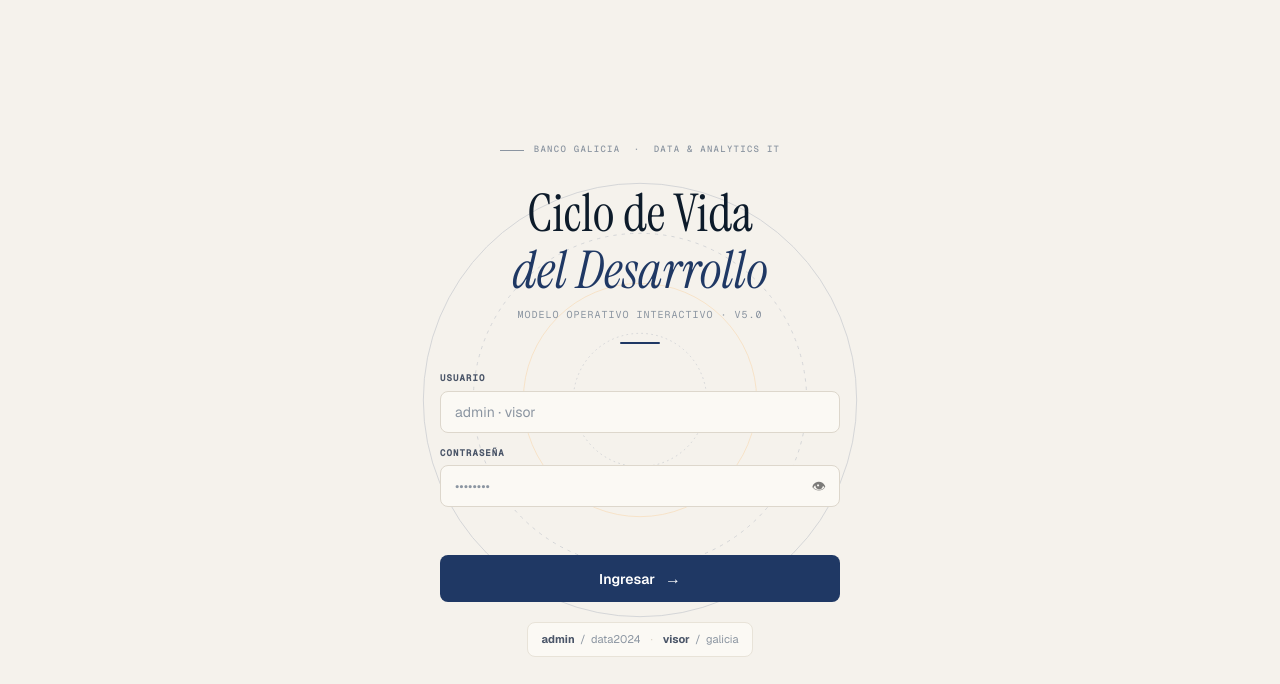
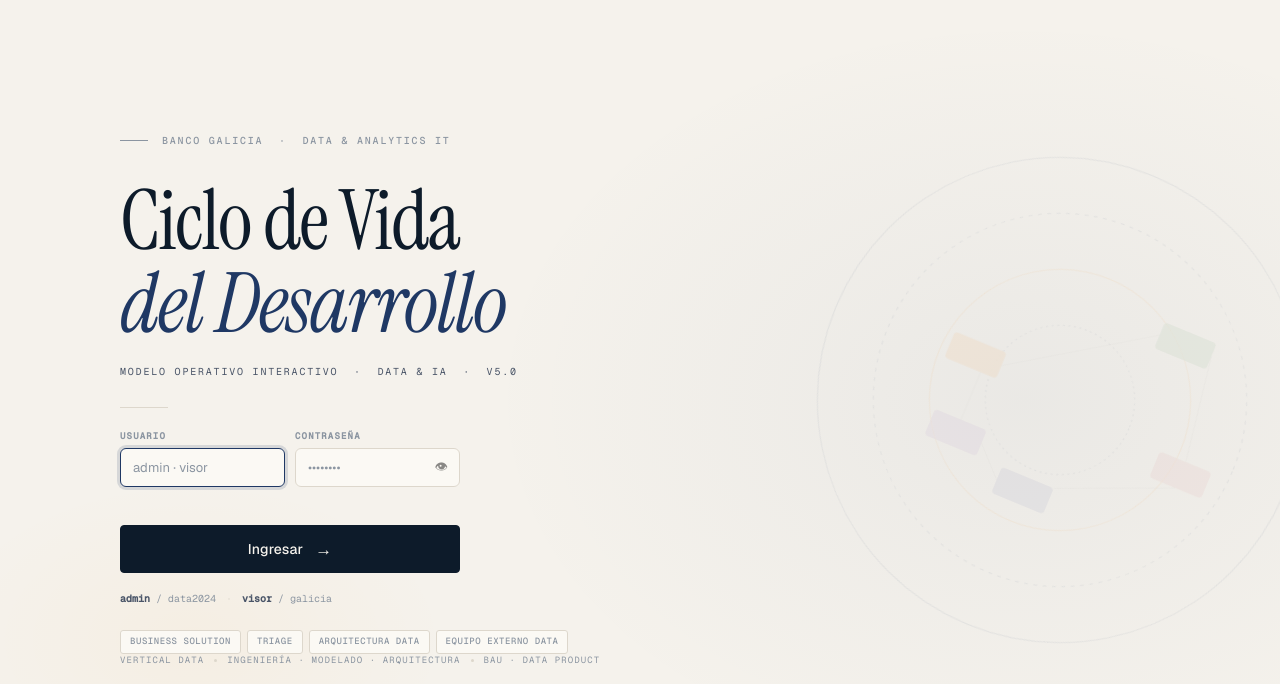
Before and after one commit to alejandrogenovese/ciclo_vida_data_engineering, a website: page index.html in a window 1280 px wide. Drawn offline with nearby package versions, Linux system fonts and the light colour scheme.

Commit message:
feat: centralizar actores, editor in-web, login admin/visor, pantalla unificada

```diff
--- a/index.html
+++ b/index.html
@@ -144,58 +144,8 @@
   </div>
 </div>
 
-<!-- ============ LOGIN SCREEN ============ -->
-<div id="login-screen" role="dialog" aria-modal="true" aria-label="Acceso al modelo operativo">
-
-  <div class="login-bg" aria-hidden="true">
-    <svg class="login-deco" viewBox="0 0 600 600" fill="none" xmlns="http://www.w3.org/2000/svg">
-      <circle cx="300" cy="300" r="260" stroke="#1F3864" stroke-width="1"/>
-      <circle cx="300" cy="300" r="200" stroke="#1F3864" stroke-width="1" stroke-dasharray="4 6"/>
-      <circle cx="300" cy="300" r="140" stroke="#FF8C00" stroke-width="1"/>
-      <circle cx="300" cy="300" r="80"  stroke="#1F3864" stroke-width="1" stroke-dasharray="2 4"/>
-    </svg>
-  </div>
-
-  <div class="login-inner">
-    <div class="login-org">
-      <span class="login-org-line"></span>
-      Banco Galicia &nbsp;·&nbsp; Data &amp; Analytics IT
-    </div>
-
-    <h1 class="login-title">Ciclo de Vida<br><em>del Desarrollo</em></h1>
-    <p class="login-subtitle">Modelo Operativo Interactivo · v5.0</p>
-
-    <div class="login-divider"></div>
-
-    <form class="login-form" id="loginForm" autocomplete="off">
-      <div class="login-field">
-        <label class="login-label" for="loginUser">Usuario</label>
-        <input class="login-input" id="loginUser" type="text" placeholder="admin · visor" autocomplete="username" spellcheck="false">
-      </div>
-      <div class="login-field">
-        <label class="login-label" for="loginPass">Contraseña</label>
-        <div class="login-pass-wrap">
-          <input class="login-input" id="loginPass" type="password" placeholder="••••••••" autocomplete="current-password">
-          <button type="button" class="login-show-pass" id="loginShowPass" title="Mostrar / ocultar">👁</button>
-        </div>
-      </div>
-      <div class="login-error" id="loginError"></div>
-      <button type="submit" class="login-cta" id="loginBtn">
-        Ingresar <span class="login-arrow">→</span>
-      </button>
-    </form>
-
-    <div class="login-hint">
-      <span class="login-hint-row"><strong>admin</strong> &nbsp;/&nbsp; data2024</span>
-      <span class="login-hint-sep">·</span>
-      <span class="login-hint-row"><strong>visor</strong> &nbsp;/&nbsp; galicia</span>
-    </div>
-  </div>
-
-</div>
-
-<!-- ============ COVER SCREEN ============ -->
-<div id="cover-screen" role="dialog" aria-modal="true" aria-label="Bienvenida al Ciclo de Vida del Desarrollo">
+<!-- ============ COVER + LOGIN (pantalla unificada) ============ -->
+<div id="cover-screen" role="dialog" aria-modal="true" aria-label="Acceso al Ciclo de Vida del Desarrollo">
 
   <!-- Fondo decorativo -->
   <div class="cover-bg" aria-hidden="true">
@@ -236,23 +186,41 @@
 
     <div class="cover-divider"></div>
 
-    <p class="cover-hint">
-      Recorrido guiado etapa por etapa del ciclo operativo de Data Engineering —
-      desde el ingreso de una iniciativa hasta la entrega del producto de datos.
-      Narrativa sincronizada con el diagrama para cada origen y camino de entrega.
-    </p>
-
-    <div class="cover-actions">
-      <button class="cover-cta" id="coverCta">
-        Explorar modelo
+    <!-- Formulario de login integrado — reemplaza al botón "Explorar modelo" -->
+    <form class="cover-login-form" id="loginForm" autocomplete="off">
+      <div class="cover-login-fields">
+        <div class="cover-login-field">
+          <label class="cover-login-label" for="loginUser">Usuario</label>
+          <input class="cover-login-input" id="loginUser" type="text"
+                 placeholder="admin · visor" autocomplete="username" spellcheck="false">
+        </div>
+        <div class="cover-login-field">
+          <label class="cover-login-label" for="loginPass">Contraseña</label>
+          <div class="cover-login-pass-wrap">
+            <input class="cover-login-input" id="loginPass" type="password"
+                   placeholder="••••••••" autocomplete="current-password">
+            <button type="button" class="cover-login-show" id="loginShowPass" title="Mostrar / ocultar">👁</button>
+          </div>
+        </div>
+      </div>
+      <div class="cover-login-error" id="loginError"></div>
+      <button type="submit" class="cover-cta" id="coverCta">
+        Ingresar
         <span class="cover-arrow">→</span>
       </button>
-      <div class="cover-paths">
-        <span class="cover-path-tag">Business Solution</span>
-        <span class="cover-path-tag">Triage</span>
-        <span class="cover-path-tag">Arquitectura Data</span>
-        <span class="cover-path-tag">Equipo Externo Data</span>
-      </div>
+    </form>
+
+    <div class="cover-login-hint">
+      <span><strong>admin</strong> / data2024</span>
+      <span class="cover-hint-sep">·</span>
+      <span><strong>visor</strong> / galicia</span>
+    </div>
+
+    <div class="cover-paths">
+      <span class="cover-path-tag">Business Solution</span>
+      <span class="cover-path-tag">Triage</span>
+      <span class="cover-path-tag">Arquitectura Data</span>
+      <span class="cover-path-tag">Equipo Externo Data</span>
     </div>
 
     <div class="cover-meta">
--- a/style.css
+++ b/style.css
@@ -1746,216 +1746,7 @@ kbd {
   gap: 6px;
 }
 
-/* ============ LOGIN SCREEN ============ */
-#login-screen {
-  position: fixed;
-  inset: 0;
-  z-index: 9999;
-  display: flex;
-  align-items: center;
-  justify-content: center;
-  background: var(--bg);
-  overflow: hidden;
-}
-
-.login-bg {
-  position: absolute;
-  inset: 0;
-  display: flex;
-  align-items: center;
-  justify-content: center;
-  pointer-events: none;
-  opacity: .18;
-}
-
-.login-deco {
-  width: min(500px, 80vw);
-  height: auto;
-}
-
-.login-inner {
-  position: relative;
-  z-index: 1;
-  width: min(400px, 90vw);
-  display: flex;
-  flex-direction: column;
-  align-items: center;
-  gap: 0;
-  text-align: center;
-}
-
-.login-org {
-  display: flex;
-  align-items: center;
-  gap: 10px;
-  font-family: 'Geist Mono', monospace;
-  font-size: 9px;
-  font-weight: 500;
-  letter-spacing: .14em;
-  text-transform: uppercase;
-  color: var(--ink-mute);
-  margin-bottom: 28px;
-}
-
-.login-org-line {
-  display: inline-block;
-  width: 24px;
-  height: 1px;
-  background: var(--ink-mute);
-  flex-shrink: 0;
-}
-
-.login-title {
-  font-family: 'Instrument Serif', serif;
-  font-size: clamp(36px, 7vw, 52px);
-  font-weight: 400;
-  line-height: 1.1;
-  color: var(--ink);
-  margin: 0 0 8px;
-}
-
-.login-title em {
-  font-style: italic;
-  color: var(--accent);
-}
-
-.login-subtitle {
-  font-family: 'Geist Mono', monospace;
-  font-size: 10px;
-  letter-spacing: .1em;
-  text-transform: uppercase;
-  color: var(--ink-mute);
-  margin: 0 0 20px;
-}
-
-.login-divider {
-  width: 40px;
-  height: 2px;
-  background: var(--accent);
-  margin: 0 auto 28px;
-  border-radius: 2px;
-}
-
-.login-form {
-  width: 100%;
-  display: flex;
-  flex-direction: column;
-  gap: 14px;
-}
-
-.login-field {
-  display: flex;
-  flex-direction: column;
-  align-items: flex-start;
-  gap: 5px;
-}
-
-.login-label {
-  font-family: 'Geist Mono', monospace;
-  font-size: 9px;
-  font-weight: 600;
-  letter-spacing: .12em;
-  text-transform: uppercase;
-  color: var(--ink-soft);
-}
-
-.login-input {
-  width: 100%;
-  padding: 11px 14px;
-  border: 1px solid var(--line);
-  border-radius: 8px;
-  background: var(--bg-elev);
-  color: var(--ink);
-  font-family: 'Geist', sans-serif;
-  font-size: 14px;
-  box-sizing: border-box;
-  transition: border-color .15s, box-shadow .15s;
-}
-.login-input:focus {
-  outline: none;
-  border-color: var(--accent);
-  box-shadow: 0 0 0 3px color-mix(in srgb, var(--accent) 14%, transparent);
-}
-.login-input::placeholder { color: var(--ink-mute); }
-
-.login-pass-wrap {
-  position: relative;
-  width: 100%;
-}
-.login-pass-wrap .login-input { padding-right: 42px; }
-
-.login-show-pass {
-  position: absolute;
-  right: 10px;
-  top: 50%;
-  transform: translateY(-50%);
-  background: none;
-  border: none;
-  cursor: pointer;
-  font-size: 14px;
-  line-height: 1;
-  opacity: .5;
-  transition: opacity .15s;
-  padding: 4px;
-}
-.login-show-pass:hover { opacity: 1; }
-
-.login-error {
-  min-height: 18px;
-  font-size: 11px;
-  color: #c0392b;
-  font-weight: 500;
-  text-align: left;
-  letter-spacing: .01em;
-}
-
-.login-cta {
-  display: flex;
-  align-items: center;
-  justify-content: center;
-  gap: 10px;
-  width: 100%;
-  padding: 13px 20px;
-  background: var(--accent);
-  color: #fff;
-  border: none;
-  border-radius: 8px;
-  font-family: 'Geist', sans-serif;
-  font-size: 14px;
-  font-weight: 600;
-  cursor: pointer;
-  transition: opacity .15s, transform .1s;
-  margin-top: 2px;
-}
-.login-cta:hover { opacity: .88; }
-.login-cta:active { transform: scale(.98); }
-
-.login-arrow {
-  font-size: 16px;
-  transition: transform .15s;
-}
-.login-cta:hover .login-arrow { transform: translateX(3px); }
-
-.login-hint {
-  display: flex;
-  align-items: center;
-  gap: 10px;
-  margin-top: 20px;
-  padding: 8px 14px;
-  background: var(--bg-elev);
-  border: 1px solid var(--line-soft);
-  border-radius: 8px;
-  font-size: 11px;
-  color: var(--ink-mute);
-}
-
-.login-hint-row strong { color: var(--ink-soft); }
-.login-hint-sep { color: var(--line); }
-
-/* hide animation */
-#login-screen.is-hiding {
-  animation: coverFadeOut .5s ease forwards;
-}
+/* login-screen eliminado — el login está integrado en #cover-screen */
 
 /* ============ HEADER ADMIN BUTTONS ============ */
 .admin-download-btn {
@@ -2011,3 +1802,103 @@ kbd {
   80%       { transform: translateX(5px); }
 }
 .login-shake { animation: loginShake .4s ease; }
+
+/* ============ COVER LOGIN FORM (pantalla unificada) ============ */
+.cover-login-form {
+  display: flex;
+  flex-direction: column;
+  gap: 14px;
+  width: min(340px, 100%);
+  margin-bottom: 18px;
+}
+
+.cover-login-fields {
+  display: flex;
+  gap: 10px;
+  align-items: flex-end;
+}
+
+.cover-login-field {
+  display: flex;
+  flex-direction: column;
+  gap: 5px;
+  flex: 1;
+}
+
+.cover-login-label {
+  font-family: 'Geist Mono', monospace;
+  font-size: 9px;
+  font-weight: 600;
+  letter-spacing: .13em;
+  text-transform: uppercase;
+  color: var(--ink-mute);
+}
+
+.cover-login-input {
+  width: 100%;
+  padding: 10px 12px;
+  border: 1px solid var(--line);
+  border-radius: 6px;
+  background: var(--bg-elev);
+  color: var(--ink);
+  font-family: 'Geist', sans-serif;
+  font-size: 13px;
+  box-sizing: border-box;
+  transition: border-color .15s, box-shadow .15s;
+}
+.cover-login-input:focus {
+  outline: none;
+  border-color: var(--accent);
+  box-shadow: 0 0 0 3px color-mix(in srgb, var(--accent) 14%, transparent);
+}
+.cover-login-input::placeholder { color: var(--ink-mute); }
+
+.cover-login-pass-wrap {
+  position: relative;
+}
+.cover-login-pass-wrap .cover-login-input { padding-right: 38px; }
+
+.cover-login-show {
+  position: absolute;
+  right: 8px;
+  top: 50%;
+  transform: translateY(-50%);
+  background: none;
+  border: none;
+  cursor: pointer;
+  font-size: 13px;
+  opacity: .45;
+  padding: 4px;
+  transition: opacity .15s;
+}
+.cover-login-show:hover { opacity: .9; }
+
+.cover-login-error {
+  min-height: 16px;
+  font-size: 11px;
+  color: #c0392b;
+  font-weight: 500;
+  letter-spacing: .01em;
+  margin-top: -6px;
+}
+
+/* El botón cover-cta ya está definido — sólo hacemos que ocupe ancho completo del form */
+.cover-login-form .cover-cta {
+  width: 100%;
+  justify-content: center;
+}
+
+.cover-login-hint {
+  display: flex;
+  align-items: center;
+  gap: 10px;
+  margin-bottom: 24px;
+  font-family: 'Geist Mono', monospace;
+  font-size: 10px;
+  color: var(--ink-mute);
+}
+.cover-login-hint strong { color: var(--ink-soft); }
+.cover-hint-sep { color: var(--line); }
+
+/* Shake en error */
+.login-shake { animation: loginShake .4s ease; }
```
Also changed, not shown: app.js (+18 -38 lines).
